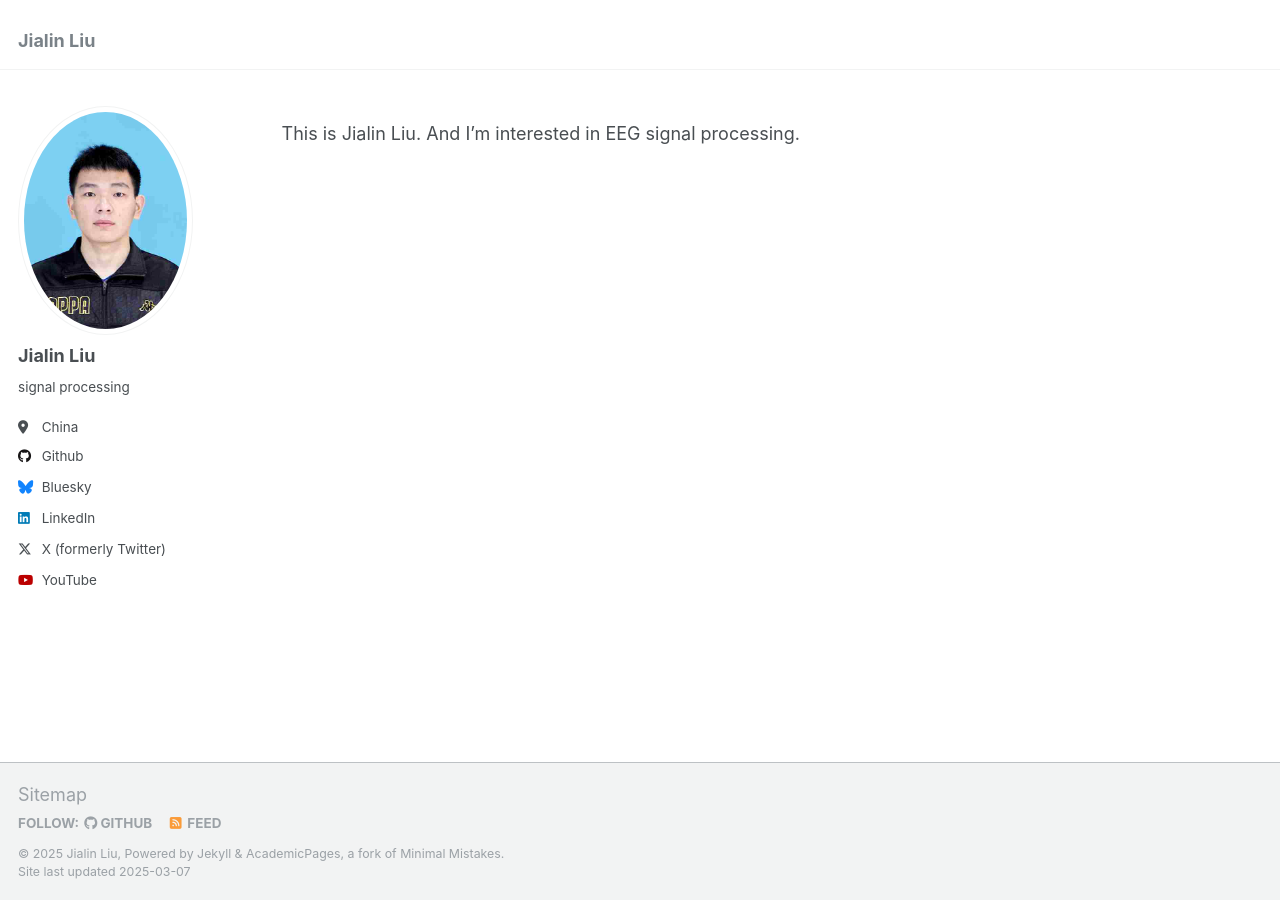
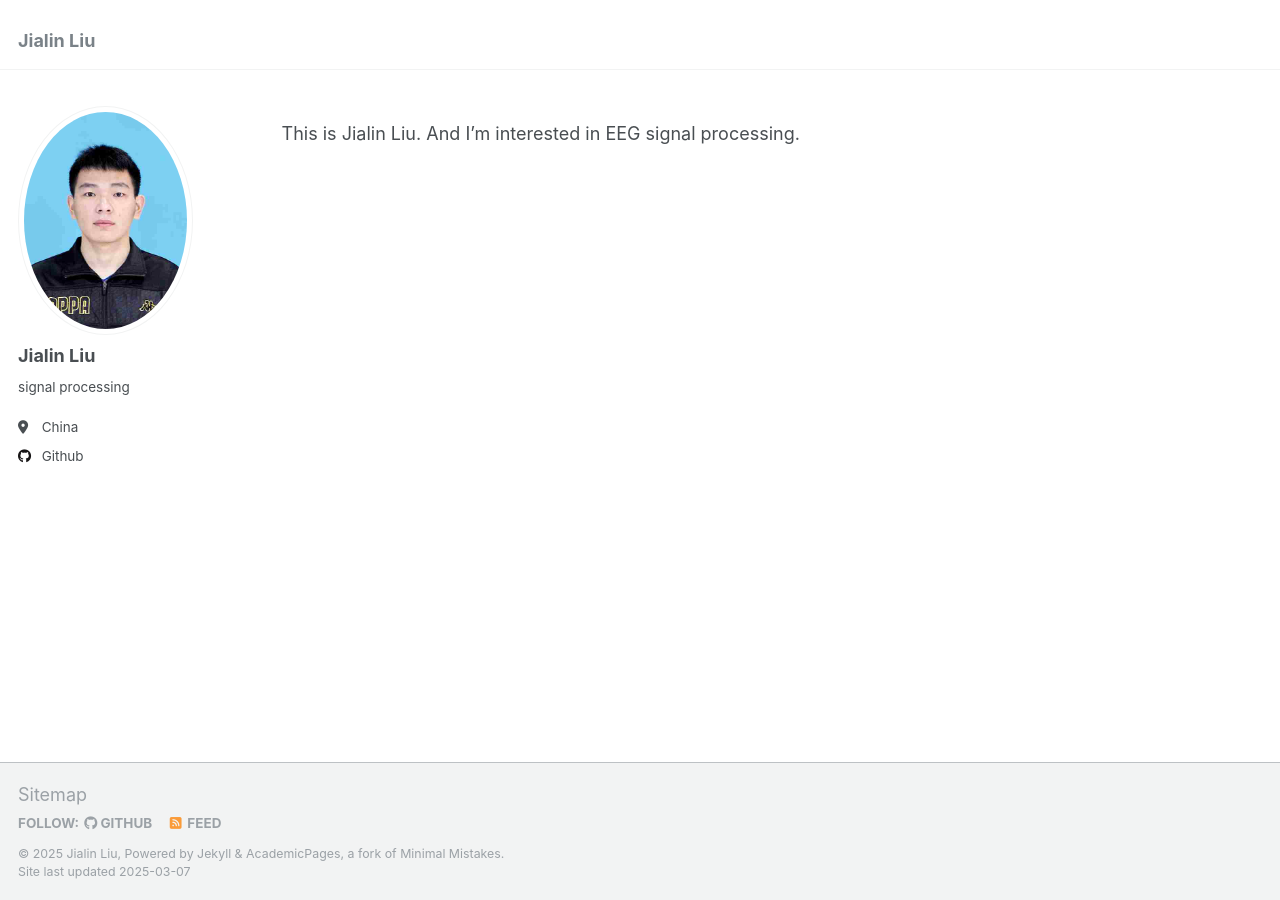
Before and after one commit to jialinliu0817/jialinliu0817.github.io, a Jekyll site: the page built from _pages/about.md, in a window 1280 px wide. Built offline with Jekyll 4.4.1, drawn with Linux system fonts in a browser that asks for light colours.

Commit message:
Update _config.yml

```diff
--- a/_config.yml
+++ b/_config.yml
@@ -49,7 +49,7 @@ author:
   stackoverflow    : # User number or user number and name (i.e., use "1" or "1/jeff-atwood")
 
   # Social media
-  bluesky            : ""
+  bluesky          :
   facebook         : # Username
   flickr           : # Username
   foursquare       : # Username
@@ -58,16 +58,16 @@ author:
   keybase          : # Username
   instagram        : # Username
   lastfm           : # Username
-  linkedin         : "" # Username
+  linkedin         :  # Username
   mastodon         : # URL
   medium           : # URL
   pinterest        : # Username
   soundcloud       : # Username
-  twitter          : "" # Username for X / Twitter
+  twitter          : # Username for X / Twitter
   vine             : # Username
   wikipedia        : # Username
   xing             : # Username
-  youtube          : ""# Username
+  youtube          : # Username
 
 # Publication Category - The following the list of publication categories and their headings
 publication_category:
```
